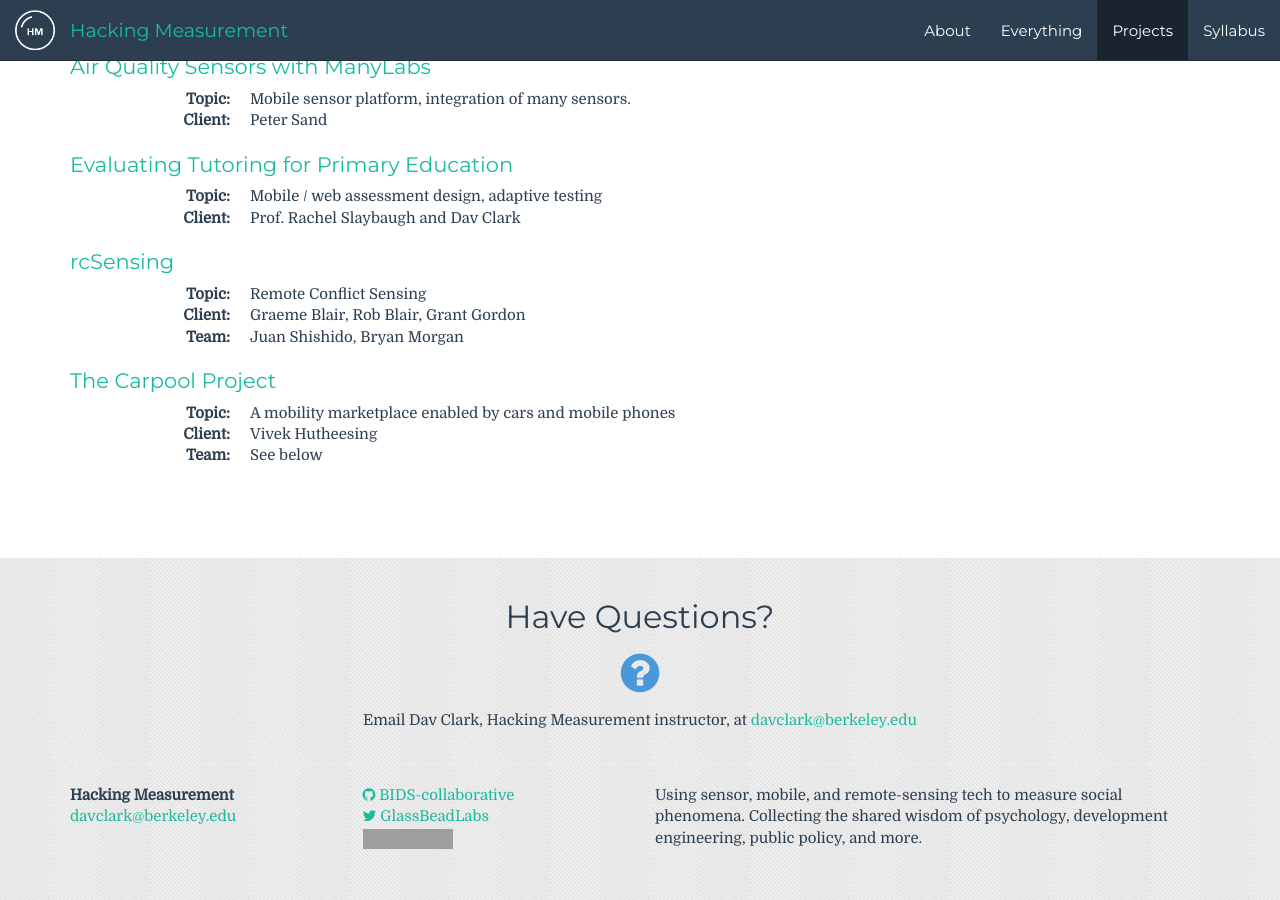
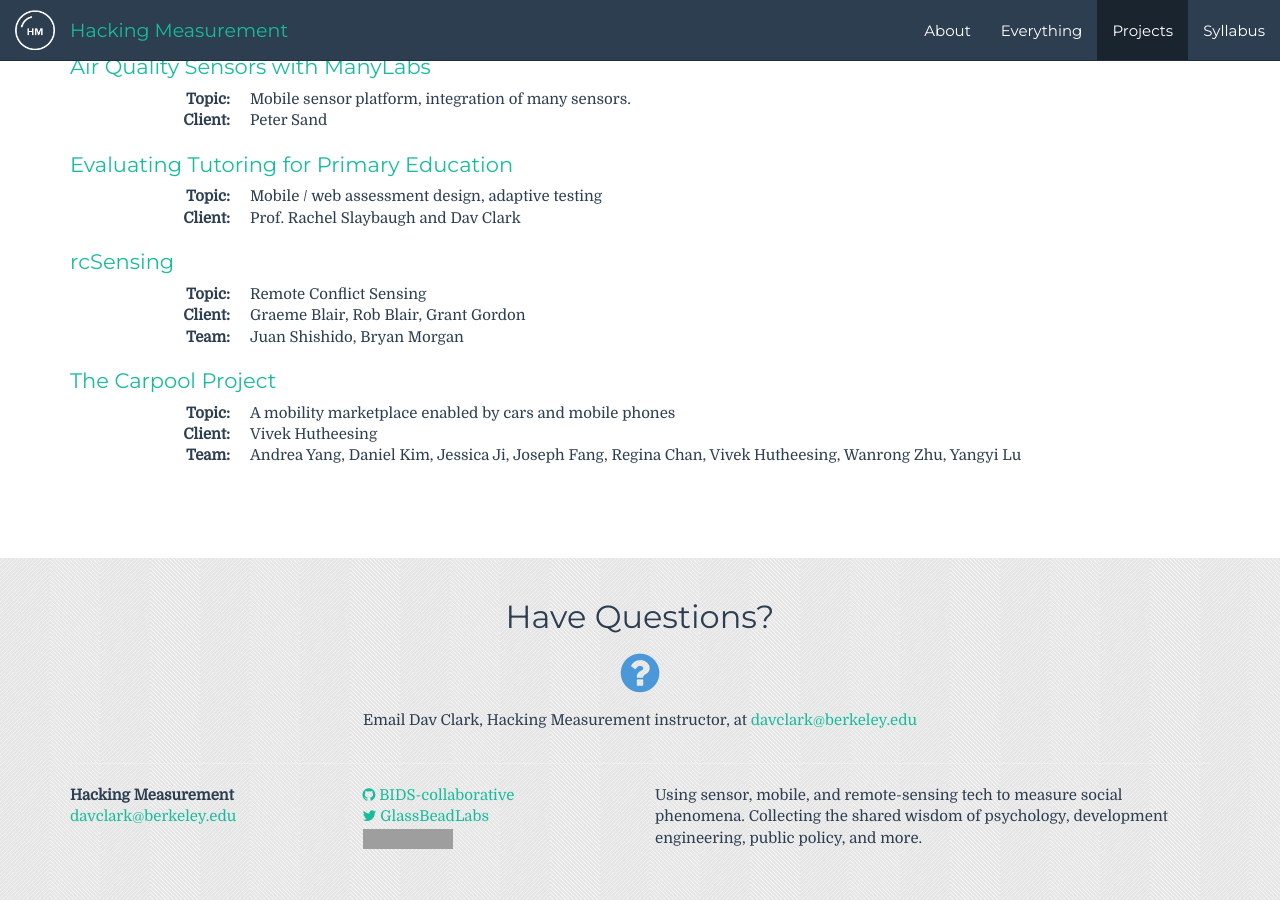
Before and after one commit to BIDS-collaborative/hackingmeasurement.github.io, a Jekyll site: the page built from projects.md, in a window 1280 px wide and 900 px high, scrolled down 831 px. Built offline with Jekyll 4.4.1, drawn with Linux system fonts in a browser that asks for light colours; grey boxes are pictures that could not be loaded.

Commit message:
Update the-carpool-project.md

```diff
--- a/projects/the-carpool-project.md
+++ b/projects/the-carpool-project.md
@@ -3,7 +3,7 @@ title: The Carpool Project
 client: Vivek Hutheesing
 topic: A mobility marketplace enabled by cars and mobile phones
 mentors: Dav Clark, Javier Rosa
-team: See below
+team: Andrea Yang, Daniel Kim, Jessica Ji, Joseph Fang, Regina Chan, Vivek Hutheesing, Wanrong Zhu, Yangyi Lu
 layout: project
 ---
 ## Project links
```
